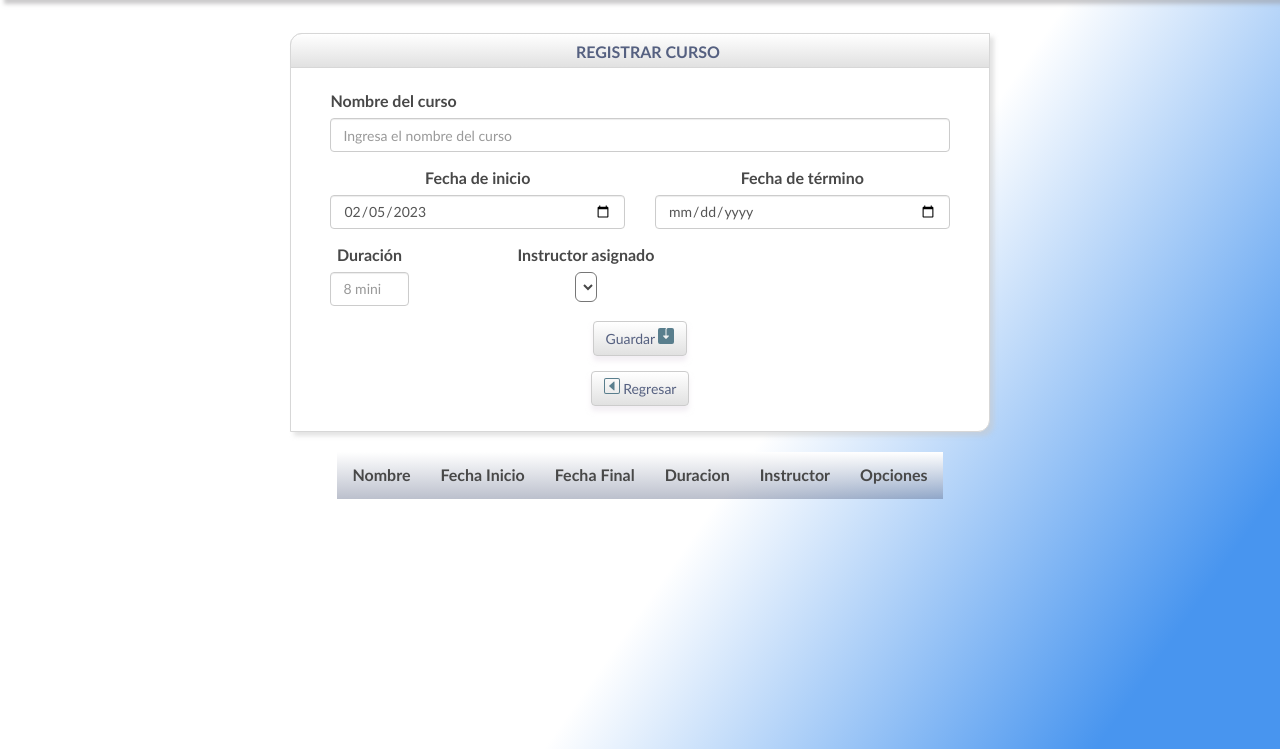
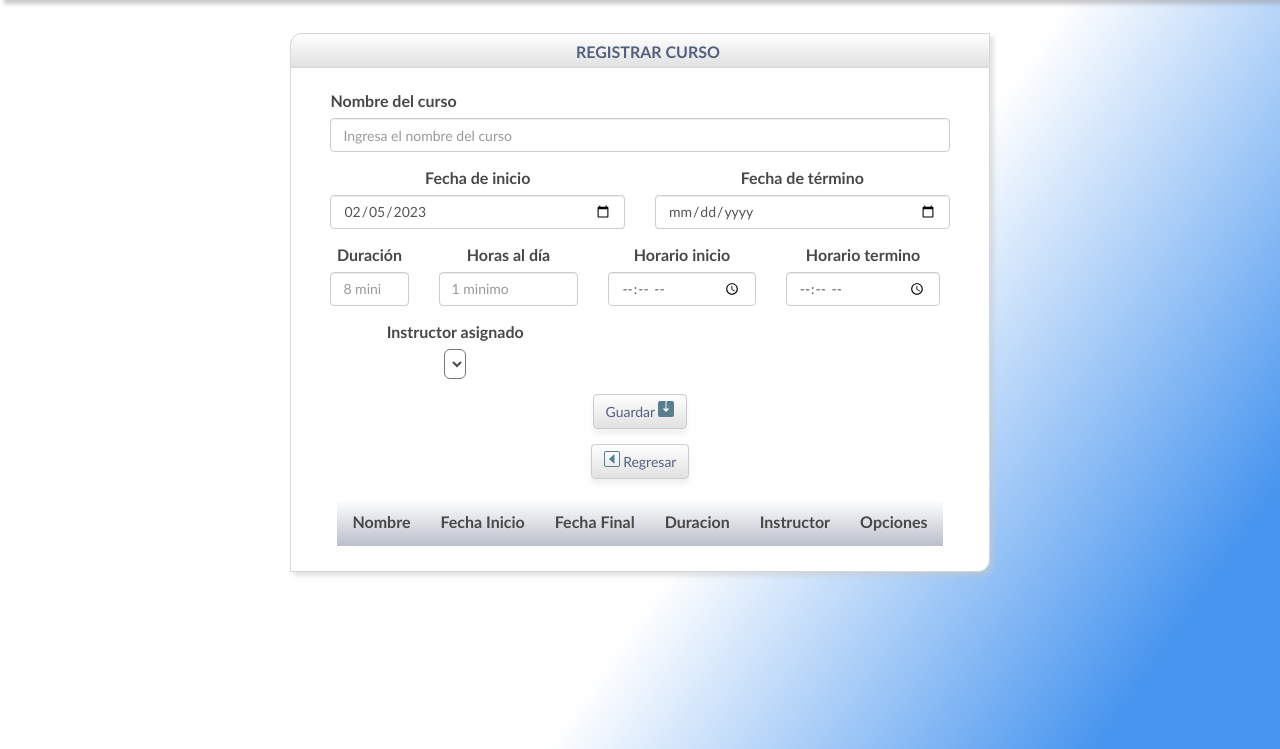
Before and after one commit to david7ello/Refconap, a PHP site: page /regCursos.php in a window 1280 px wide. Shown: the part 51-800 px from the top of the page. Run offline with PHP 8.4, Linux system fonts and the light colour scheme; the visitor is signed in with stand-in values (Sample User, id 1); data that the repository does not hold is empty; some libraries are stand-ins or nearby versions.

Commit message:
Horario_Reg_Cursos

```diff
--- a/regCursos.php
+++ b/regCursos.php
@@ -26,6 +26,28 @@ include("head.php")
 ?>
 
 <body>
+	<script>
+		function calcularHoraFin(event) {
+			let horaInicio = document.getElementById("horario_inicio_curso");
+			let cantidadHoras = document.getElementById("horas_al_dia_curso");
+			let horaFin = document.getElementById("horario_fin_curso");
+			if (horaInicio.value === "" || cantidadHoras.value === ""){
+				} else{
+				let fecha = new Date("2023-10-02T" + horaInicio.value);
+				if (fecha.getHours() + parseInt(cantidadHoras.value,10) < 24){
+					fecha.setHours(fecha.getHours() + parseInt(cantidadHoras.value,10));
+					let horas = fecha.getHours();
+					let minutos = fecha.getMinutes();
+					horas = horas < 10 ? "0" + horas : horas;
+					minutos = minutos < 10 ? "0" + minutos : minutos;
+					horaFin.value = horas + ":" + minutos;
+				}else {
+					alert("Número de horas al día mayores a 24, verifica por favor")
+				}
+			}
+		}
+	</script>
+
 	<?php
 	include("menu.php")
 	?>
@@ -55,10 +77,28 @@ include("head.php")
 						</div>
 					</div>
 
-					<div class="row">
+						<div class="row">
 						<div class="form-group col-md-2">
 							<label for="inputEmail4">Duración</label>
 							<input type="number" class="form-control" id="duracion_curso" name="duracion_curso" placeholder="8 minimo" min="8" max="240" required value="">
+						</div>
+
+						<div class="row">
+						<div class="form-group col-md-3">
+							<label for="inputEmail4">Horas al día</label>
+							<input onblur="calcularHoraFin(event)" type="number" class="form-control" id="horas_al_dia_curso" name="horas_al_dia_curso" placeholder="1 minimo" min="1" max="24" required value="">
+						</div>
+
+					<div class="row">
+						<div class="form-group col-md-3">
+							<label for="inputEmail4">Horario inicio</label>
+							<input onblur="" type="time" class="form-control" id="horario_inicio_curso" name="horario_inicio_curso" placeholder="" required value="">
+						</div>
+
+					<div class="row">
+						<div class="form-group col-md-3">
+							<label for="inputEmail4">Horario termino</label>
+							<input type="time" class="form-control" id="horario_fin_curso" name="horario_fin_curso" placeholder="" required value="">
 						</div>
 
 						<div class="form-group col-md-6">
```
Also changed, not shown: crudCursos.php (+23 -8 lines), seleccionEjercicio2.php (+11 -0 lines).
